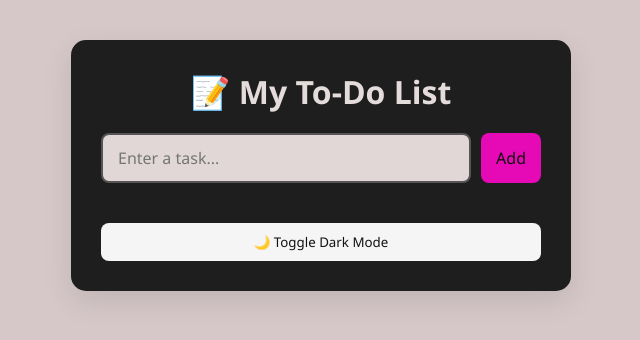
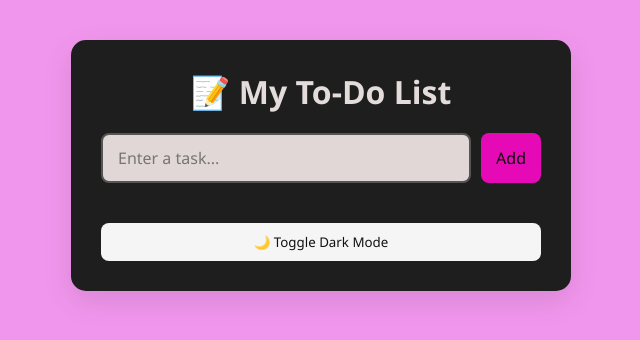
Before and after one commit to Nandana-Devadas/Codecraft-Task3, a plain HTML site: page index.html in a window 1280 px wide. Both pictures are taken after a click on the button "🌙 Toggle Dark Mode". Shown: the whole page, without its empty margins (319-959 px from the left). Drawn offline with Linux system fonts and the light colour scheme.

Commit message:
Add files via upload

```diff
--- a/style.css
+++ b/style.css
@@ -13,7 +13,7 @@ body {
 }
 
 body.dark {
-  background-color: #d6c8c8;
+  background-color: #f196ed;
   color: #cfcfcd;
 }
 
```
